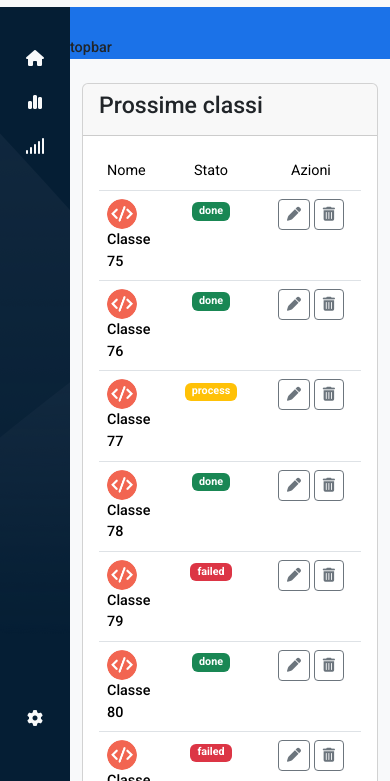
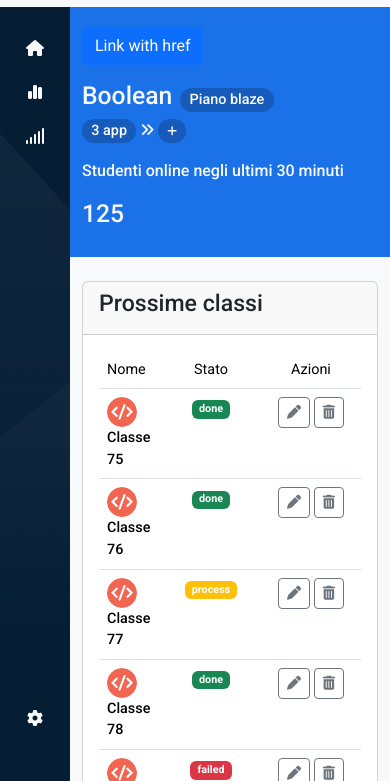
Before and after one commit to sashapoliti/html-css-bootstrap-dashboard, a plain HTML site: page index.html in a window 390 px wide. Shown: the part 63-844 px from the top of the page. Drawn offline with nearby package versions, Linux system fonts and the light colour scheme.

Commit message:
topbar with badges responsive complete

```diff
--- a/css/style.css
+++ b/css/style.css
@@ -9,6 +9,7 @@ body {
   --color-card: #ffffff;
   --color-sidebar-first-bg: #051e34;
   --color-nav-bg: #1b72e8;
+  --color-nav-badge: #165BBA;
   --color-button-nav: #1a1a1a4f;
   --color-search-bar: #e5e5e5;
   --color-nav-icons: #5a5858;
@@ -23,7 +24,8 @@ nav {
   padding: 0 10px;
 }
 #topbar {
-  padding-top: 30px;
+  padding: 20px 12px;
+  color: var(--color-primary);
   background-color: var(--color-nav-bg);
 }
 main {
@@ -35,7 +37,7 @@ main {
 #sidebar {
   width: 150px;
   height: 100%;
-  padding-top: 100px;
+  padding-top: 90px;
   padding-bottom: 40px;
   background-color: var(--color-sidebar-first-bg);
   background-image: url("../img/sidebar-bg.png");
@@ -87,6 +89,14 @@ header .fa-bell {
 }
 
 /* main */
+#topbar .badge {
+  background-color: var(--color-nav-badge);
+  font-size: 0.9rem;
+  font-weight: 500;
+}
+#topbar .badge .fa-plus {
+  font-size: 0.7rem;
+}
 main div.container-fluid {
   padding-bottom: 40px;
 }
--- a/index.html
+++ b/index.html
@@ -78,8 +78,55 @@
         <!-- main -->
         <main>
             <div class="h-100 overflow-y-auto">
-                <div id="topbar">
-                    topbar
+                <div id="topbar" class="container-fluid ">
+                    <div class="row g-3 ">
+                      <div class="col-12 col-md-4 order-md-3  col-lg-2">
+                        <a class="btn btn-primary" data-bs-toggle="offcanvas" href="#offcanvasExample" role="button" aria-controls="offcanvasExample">
+                          Link with href
+                        </a>
+                        <div class="offcanvas offcanvas-start" tabindex="-1" id="offcanvasExample" aria-labelledby="offcanvasExampleLabel">
+                          <div class="offcanvas-header">
+                            <h5 class="offcanvas-title" id="offcanvasExampleLabel">Offcanvas</h5>
+                            <button type="button" class="btn-close" data-bs-dismiss="offcanvas" aria-label="Close"></button>
+                          </div>
+                          <div class="offcanvas-body">
+                            <div>
+                              Some text as placeholder. In real life you can have the elements you have chosen. Like, text, images, lists, etc.
+                            </div>
+                            <div class="dropdown mt-3">
+                              <button class="btn btn-secondary dropdown-toggle" type="button" data-bs-toggle="dropdown">
+                                Dropdown button
+                              </button>
+                              <ul class="dropdown-menu">
+                                <li><a class="dropdown-item" href="#">Action</a></li>
+                                <li><a class="dropdown-item" href="#">Another action</a></li>
+                                <li><a class="dropdown-item" href="#">Something else here</a></li>
+                              </ul>
+                            </div>
+                          </div>
+                        </div>
+                      </div>
+                      <div class="col-12 col-md-4 order-md-1  col-lg-6">
+                        <div class="d-flex flex-wrap  align-items-baseline ">
+                          <h2 class="me-2">Boolean</h2>
+                          <div>
+                            <span class="badge rounded-pill ">Piano blaze</span>
+                          </div>
+                        </div>
+                        <div>
+                          <span class="badge rounded-pill ">3 app</span>
+                          <span><i class="fa-solid fa-angles-right"></i></span>
+                          <span class="badge rounded-pill d-lg-none "><i class="fa-solid fa-plus"></i></span>
+                          <span class="badge rounded-pill d-none d-lg-inline-block">Boolean mobile app</span>
+                          <span class="badge rounded-pill d-none d-lg-inline-block">Boolean web app</span>
+                          <span class="badge rounded-pill d-none d-lg-inline-block">Boolean blog app</span>
+                        </div>
+                      </div>
+                      <div class="col-12 col-md-4 order-md-2  col-lg-4">
+                        <span class="fs-6">Studenti online negli ultimi 30 minuti</span>
+                        <h2 class="pt-3 ">125</h2>
+                      </div>
+                    </div>
                 </div>
                 <div class="container-fluid ">
                     <div class="row">
```
